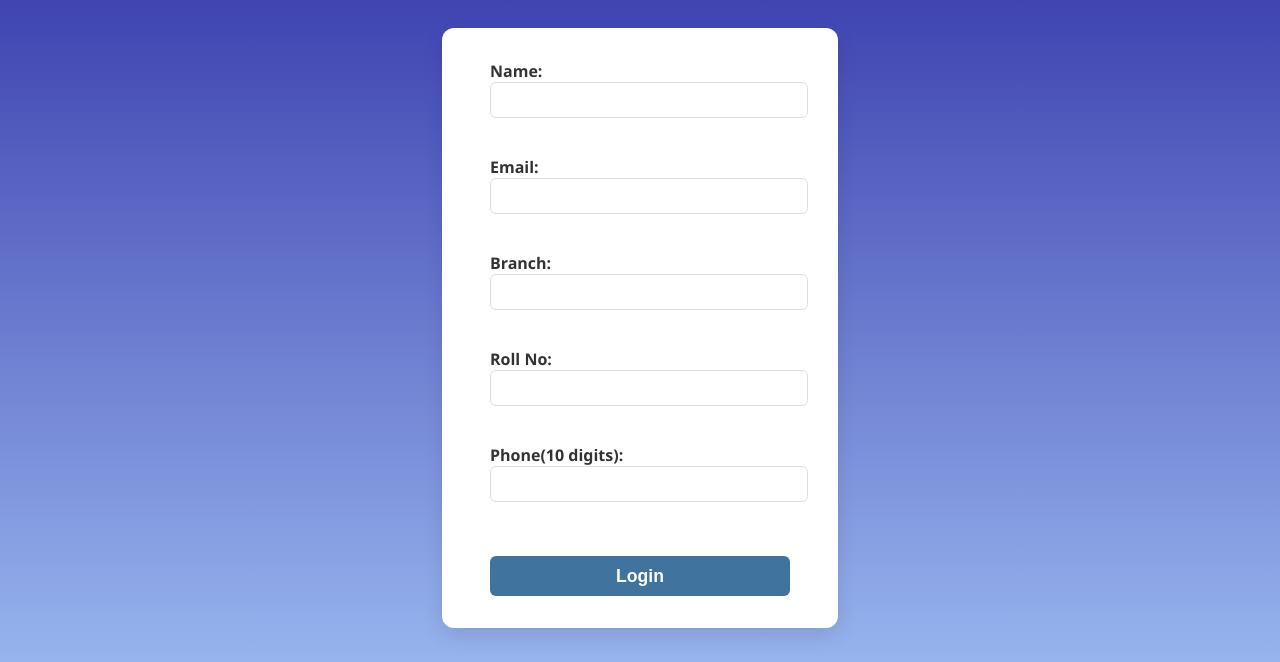
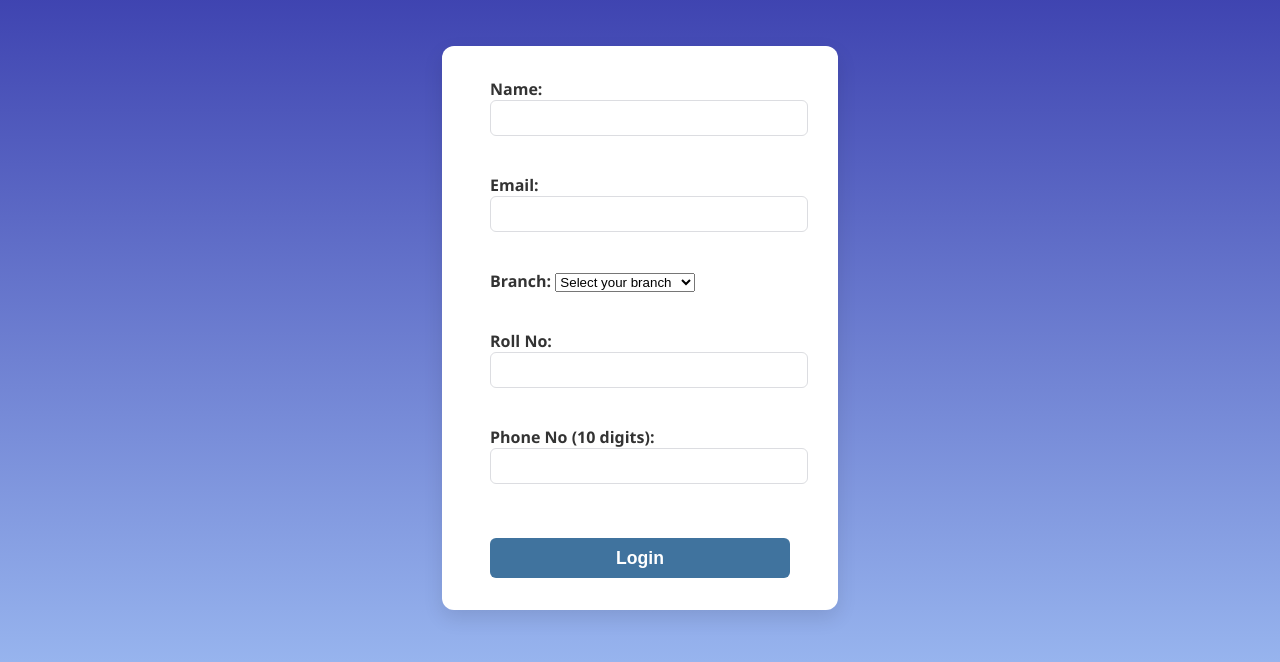
Before and after one commit to kartikeycod/MLSA_TEST, a plain HTML site: page index.html in a window 1280 px wide. Shown: the part 138-800 px from the top of the page. Drawn offline with Linux system fonts and the light colour scheme.

Commit message:
ui changes

```diff
--- a/index.html
+++ b/index.html
@@ -1,23 +1,37 @@
 <!DOCTYPE html>
-<html lang="en" >
+<html lang="en">
 <head>
   <meta charset="UTF-8" />
   <meta name="viewport" content="width=device-width, initial-scale=1" />
   <title>User Onboarding</title>
-
-
   <link rel="stylesheet" href="style.css">
 </head>
-<body >
+<body>
   <div>
     <h1 style="color: white;">Candidate Login</h1>
     <br><br>
     <form id="userForm">
       <label>Name: <input type="text" id="name" required /></label><br />
       <label>Email: <input type="email" id="email" required /></label><br />
-    <label>Branch: <input type="text" id="branch" required /></label><br />
+
+      <label>Branch:
+        <select id="branch" required>
+          <option value="" disabled selected>Select your branch</option>
+          <option value="CSE">CSE</option>
+          <option value="CS">CS</option>
+          <option value="CSIT">CSIT</option>
+          <option value="IT">IT</option>
+          <option value="CSE(AI)">CSE(AI)</option>
+          <option value="CSE(AI&ML)">CSE(AI&ML)</option>
+          <option value="CSE(Cybersecurity)">CSE(Cybersecurity)</option>
+          <option value="CSE(Data Science)">CSE(Data Science)</option>
+          <option value="ELCE">ELCE</option>
+          <option value="ECE">ECE</option>
+        </select>
+      </label><br />
+
       <label>Roll No: <input type="text" id="rollNo" required /></label><br />
-    <label>Phone(10 digits): <input type="tel" id="phone" required /></label><br />
+      <label>Phone No (10 digits): <input type="tel" id="phone" pattern="[0-9]{10}" required /></label><br />
       <button type="submit">Login</button>
     </form>
   </div>
--- a/quiz.css
+++ b/quiz.css
@@ -16,7 +16,7 @@ body {
 
 .container {
   width: 700px;
-  background: rgb(171, 113, 113);
+  background: rgb(197, 234, 240);
   padding: 20px 30px;
   border-radius: 10px;
   box-shadow: 0 8px 20px rgba(0,0,0,0.1);
--- a/quiz.js
+++ b/quiz.js
@@ -208,3 +208,5 @@ submitBtn.addEventListener('click', () => {
 
 renderQuestion();
 startTimer();
+
+window.history.replaceState({}, document.title, window.location.href);
```
Also changed, not shown: instructions.html (+1 -0 lines), quiz.html (+3 -0 lines). Lines whose indentation alone changed are shown as unchanged.
